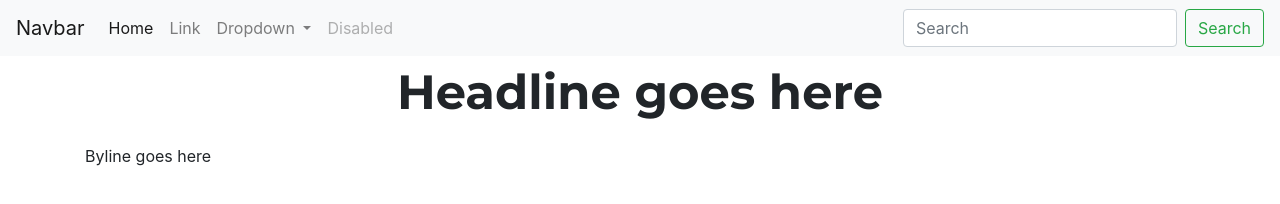
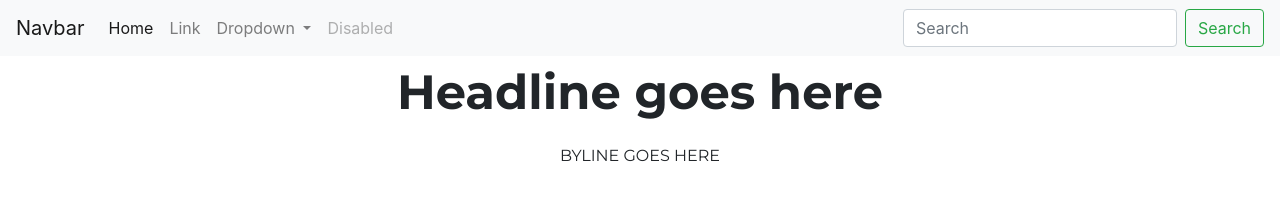
Before and after one commit to lexisugar1/Lexi-Sugar-Jour352-master, a plain HTML site: page html-frame/html-frame.html in a window 1280 px wide. Drawn offline with nearby package versions, Linux system fonts and the light colour scheme.

Commit message:
Update style.css

```diff
--- a/html-frame/style.css
+++ b/html-frame/style.css
@@ -4,3 +4,11 @@
   text-align:center;
   font-family: 'Montserrat', sans-serif;
 }
+
+.byline {
+  font-size:1em;
+  text-transform:uppercase;
+  font-family: 'Montserrat', sans-serif;
+  text-align:center;
+
+}
```
